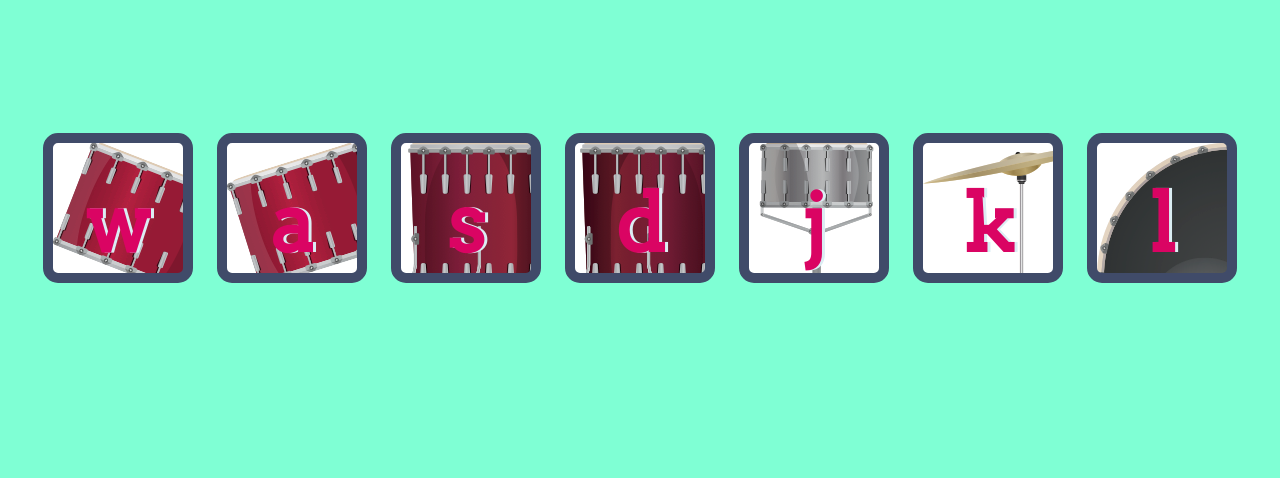
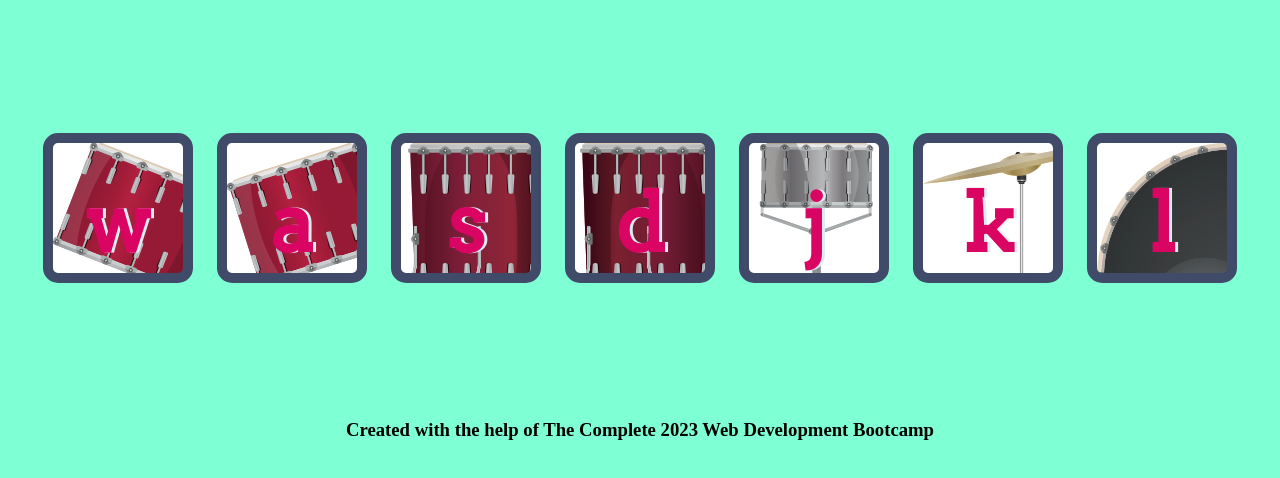
Before and after one commit to Marzanipour/Drums, a plain HTML site: page index.html in a window 1280 px wide. Shown: the part 156-634 px from the top of the page. Drawn offline with Linux system fonts and the light colour scheme.

Commit message:
Update index.html

```diff
--- a/index.html
+++ b/index.html
@@ -19,7 +19,7 @@
     <button class="k drum">k</button>
     <button class="l drum">l</button>
   </div>
-
+<H3> Created with the help of The Complete 2023 Web Development Bootcamp </H3>
 <!-- Created with the help of The Complete 2023 Web Development Bootcamp -->
 <script src="index.js" charset="utf-8"></script>
 
```
